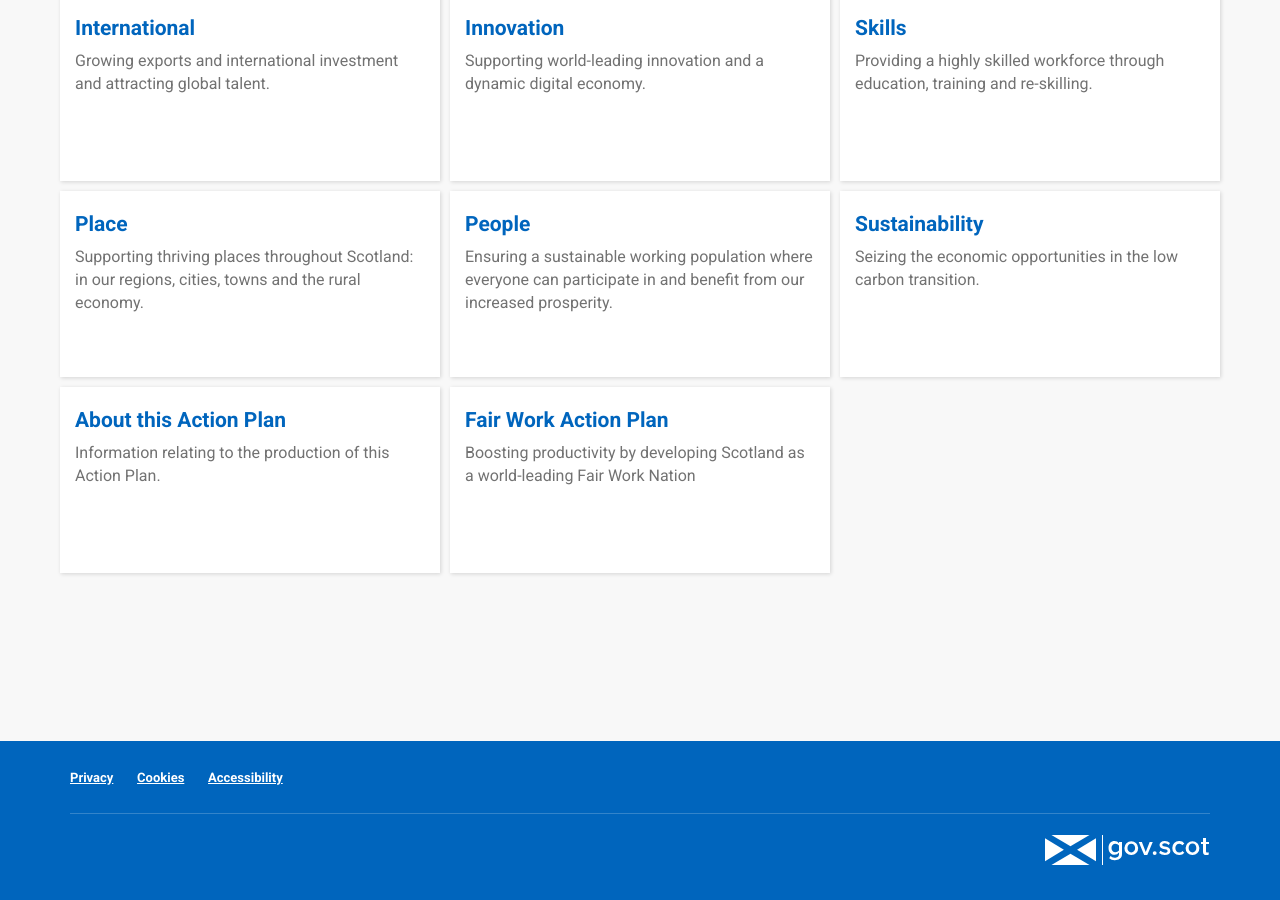
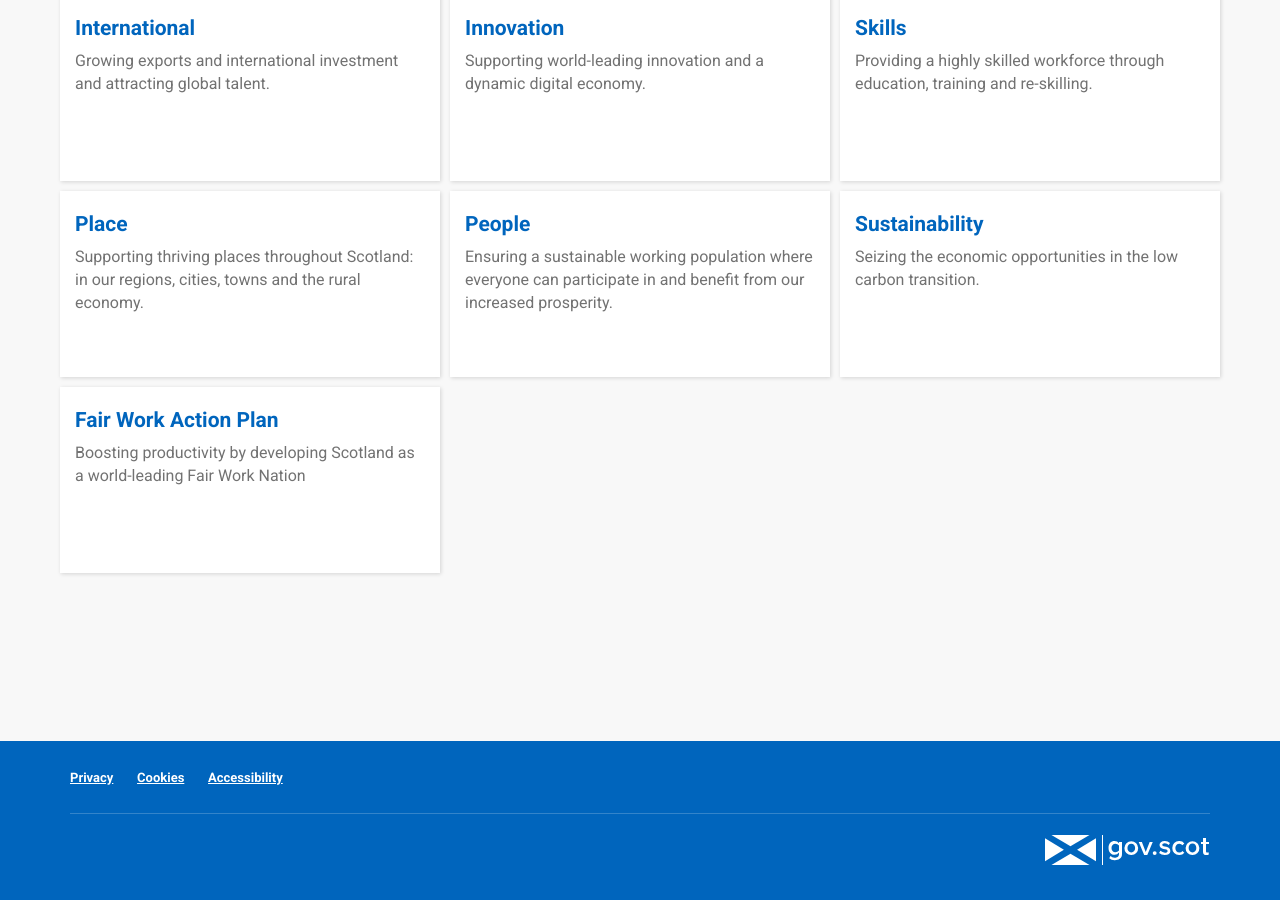
Before and after one commit to scottishgovernment/economicactionplan.mygov.scot, a Jekyll site: the page built from index.md, in a window 1280 px wide and 900 px high, scrolled down 610 px. Built offline with Jekyll 4.4.1, drawn with Linux system fonts in a browser that asks for light colours.

Commit message:
Remove link to empty “about” page from homepage cards

```diff
--- a/pages/about.md
+++ b/pages/about.md
@@ -1,7 +1,6 @@
 ---
 layout: default
 title:  "About this Action Plan"
-category: economic-action-plan
 summary: "Information relating to the production of this Action Plan."
 index: 12
 parent: home
```
